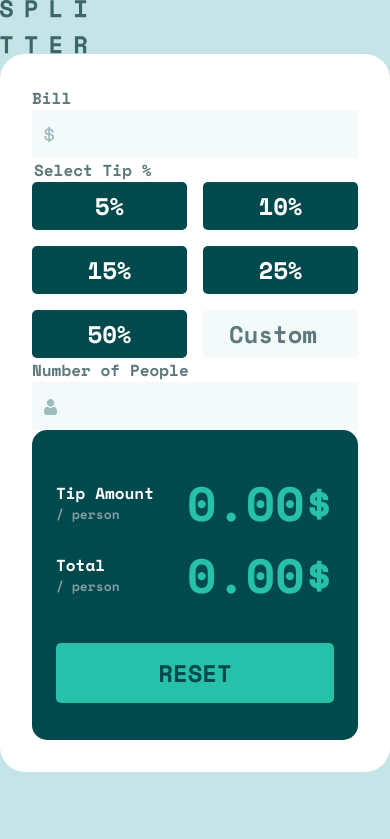
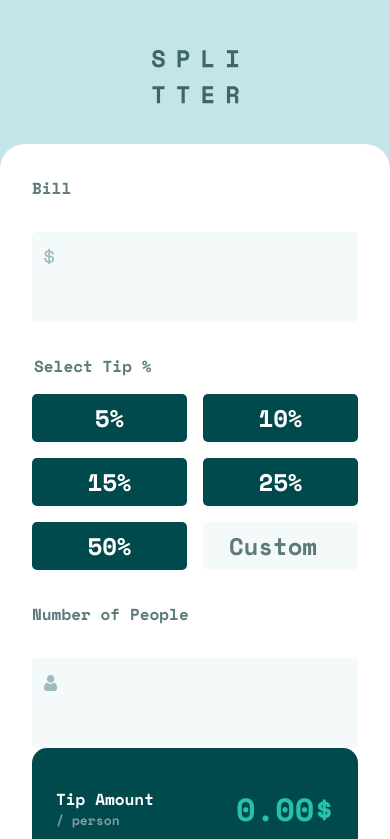
Before and after one commit to DaniilGurski/Tip-calculator, a React (Vite) app: page / in a window 390 px wide. Shown: the top 839 px of the page. Built offline with nearby package versions, Linux system fonts and the light colour scheme.

Commit message:
responsiveness.

```diff
--- a/src/style.css
+++ b/src/style.css
@@ -95,7 +95,7 @@ select {
 
     --ff-primary: "Space Mono", monospace;
 
-    @media (width >= 20em) {
+    @media (width >= 40em) {
         --fs-400: 3rem;
     }
 }
@@ -142,6 +142,9 @@ select {
 .flex { display: flex; gap: var(--gap, 1rem) }
 
 
+.grid { display: grid; gap: var(--_gap, 1rem)}
+
+
 .even-columns { display: grid; grid-template-columns: repeat(var(--column-count, 2), 1fr); }
 
 
@@ -162,13 +165,74 @@ body {
 }
 
 
+.container-grid {
+    --_container-padding-inline: 2rem;
+    --_container-max-width: 110ch;
+    --_breakout-max-width: 120ch;
+    --_breakout-size: calc((var(--_breakout-max-width) - var(--_container-max-width)) / 2);
+
+    display: grid;
+    grid-template-columns:
+    [full-width-start] minmax(var(--_container-padding-inline), 1fr)
+    [breakout-start]   minmax(0, var(--_breakout-size))
+    [content-start]    min(100% - (var(--_container-padding-inline) * 2), var(--_container-max-width))
+    [content-end]      minmax(0, var(--_breakout-size))
+    [breakout-end]     minmax(var(--_container-padding-inline), 1fr)
+    [full-width-end];
+    row-gap: var(--_row-gap, 2.5rem);
+    justify-items: center;
+    height: 100%;
+
+    & > * {
+        grid-column: content;
+    }
+
+    @media (width >= 40rem) {
+        align-content: center;
+        --_row-gap: 5.438rem;
+    }
+}
+
+
+.full-width {
+    grid-column: full-width;
+}
+
+
+.breakout {
+    grid-column: breakout;
+}
+
+
+.logo {
+    margin-top: 3.125rem;
+
+    @media (width >= 40rem) {
+        margin-top: 0;
+    }
+}
+
+
 form {
-    display: grid;
+    --_gap: var(--_row-gap, 2rem);
     grid-template-columns: repeat(var(--column-count, 1), 1fr);
     align-items: center;
 
+    & > * {
+        display: grid;
+        row-gap: var(--_gap);
+    }
+
+
+    & fieldset {
+        display: grid;
+        row-gap: 1rem;
+    }
+
+
     @media (width >= 40em) {
         --column-count: 2;
+        --_row-gap: 2.5rem;
     }
 }
 
@@ -177,12 +241,18 @@ form {
     display: flex;
     background-color: var(--clr-neutral-200);
     padding: 0.375rem 0.75rem;
+    border-radius: 5px;
 
     & > input {
         all: unset;
         width: 100%;
         color: var(--clr-neutral-600);
         text-align: end;
+    }
+
+
+    &:focus-within {
+        outline: 2px solid var(--clr-primary-400);
     }
 
 
@@ -198,15 +268,32 @@ form {
 
 
 .tip-calculator {
-    width: 100%;
+    --_gap: 2rem;
     border-radius: 25px;
     padding: 2rem;
+
+    @media (width <= 40rem) {
+        grid-column: full-width;
+    }
+}
+
+
+.tip-calculator__input-part {
+    /* set gap between label and input container */
+    > div:has(input) {
+        display: grid;
+        row-gap: 6px;
+    }
 }
 
 
 .tip-calculator__input-part > fieldset {
     all: unset;
     width: 100%;
+
+    legend {
+        margin-bottom: 1rem;
+    }
 }
 
 
@@ -231,6 +318,12 @@ form {
 
         &:not([data-custom-tip]):hover,
         &:not([data-custom-tip]):focus-within {
+            --tip-color: var(--clr-neutral-600);
+            --tip-background: color-mix(in hsl, var(--clr-primary-400) 100%, white 50%);
+        }
+
+
+        &:not([data-custom-tip]):has(:checked) {
             --tip-color: var(--clr-neutral-600);
             --tip-background: var(--clr-primary-400);
         }
@@ -277,9 +370,18 @@ form {
 
 .tip-results {
     display: grid;
-    row-gap: clamp(2rem, 2vw, 8.313rem);
+    row-gap: var(--row-gap, 2rem);
     border-radius: 15px;
     padding: 2.313rem 1.5rem;
+
+    @media (width >= 40rem) {
+        --row-gap: 8.313rem;
+    }
+}
+
+
+.tips-results__sums {
+    --_gap: 1.25rem;
 }
 
 
@@ -288,7 +390,7 @@ form {
     justify-content: space-between;
     align-items: center;
 
-    & h2::after {
+    h2::after {
         content: "/ person";
         display: block;
         font-size: var(--fs-100);
@@ -303,6 +405,12 @@ form {
     border: none;
     cursor: pointer;
 
+    &:hover,
+    &:focus {
+        background-color: color-mix(in hsl, var(--clr-primary-400) 100%, white 40%);
+    }
+
+
     &:disabled {
         color: var(--clr-neutral-600);
         background-color: var(--clr-neutral-550);
```
